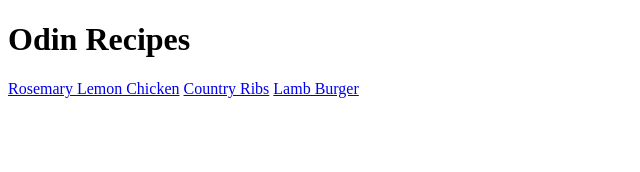
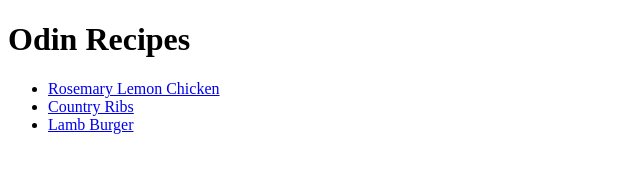
Before and after one commit to mholloway8648/odin-recipes, a plain HTML site: page index.html in a window 1280 px wide. Shown: the whole page, without its empty margins (0-640 px from the left). Drawn offline with Linux system fonts and the light colour scheme.

Commit message:
Reformat links

```diff
--- a/index.html
+++ b/index.html
@@ -7,11 +7,13 @@
 
  <body>
     <h1>Odin Recipes</h1>
-    <a href="recipes/rosemary-lemon-chicken.html">Rosemary Lemon Chicken</a>
+    <ul>
+      <li><a href="recipes/rosemary-lemon-chicken.html">Rosemary Lemon Chicken</a></li>
 
-    <a href="recipes/country-ribs.html">Country Ribs</a>
+      <li><a href="recipes/country-ribs.html">Country Ribs</a></li>
 
-    <a href="recipes/lamb-burger.html">Lamb Burger</a>
+    <li><a href="recipes/lamb-burger.html">Lamb Burger</a></li>
+    </ul>
 
    </body>
 
```
